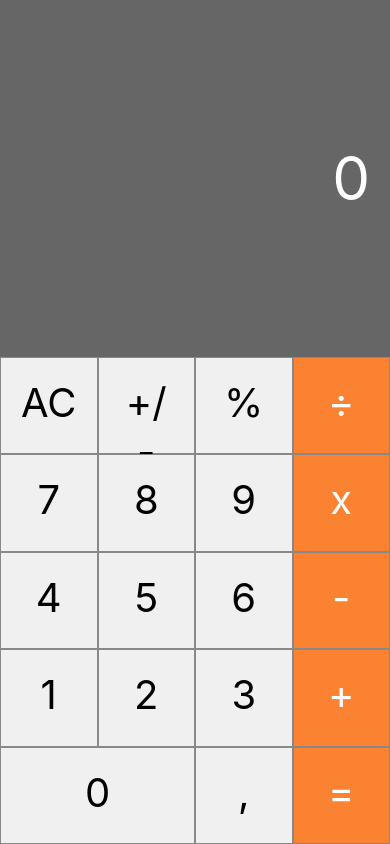
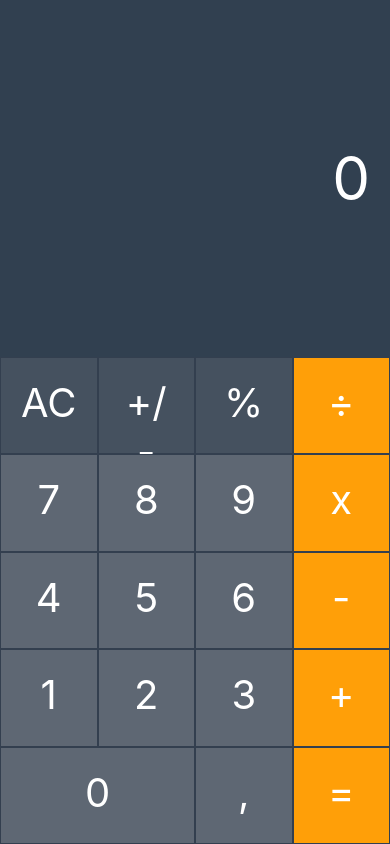
Before and after one commit to mfabiodias/react-native-simple-calculator, a React Native app: screen / in a window 390 px wide. Built offline with nearby package versions, Linux system fonts and the light colour scheme.

Commit message:
Adicionado todas as funcionalidades e layout da calculadora MacOS

```diff
--- a/App.js
+++ b/App.js
@@ -6,29 +6,10 @@ import Display from './src/components/Display'
 const initialState = {
   displayValue: '0', // Valor inicial do visor
   clearDisplay: false, // Atributo para limpar o display
-  operation: null, // Armazena o operador pressionado
+  operation: null, // Atributo que armazena o operador
   values: [0,0], // Explicação abaixo.
   current: 0, // Posição para adicionar valores no array values. Valores validos (0 e 1)
 }
-
-/**
- * initialState->values: Este array armazena os valores digitados pelo usuário em dois estágios. Exe:
- *
- * Parte 1
- * A medida que o usuário pressiona os dígitos na calculadora (0~9 e .), estes são concatenados e armazenados em values[0].
- *
- * Parte 2
- * No momento que o usuário pressiona um operador (+, -, *, /) o ponteiro do values passa de 0 para 1 através do atributo current.
- * Nesse momento values[0] tem um valor armazenado e o operador passa de null para o operador pressionado e o display é limpo.
- *
- * Parte 3
- * Identico a Parte 1, os valores digitados são concatenados e armazenados em values[1]
- *
- * Parte 4
- * Similar a Parte 2, com a diferença que nesse momento podemos receber um novo operador (=) que irá apresentar o resultado.
- * No caso de outro operador ser pressionado, o cálculo é realizado, armazenado em values[0], enquanto values[1] ficará no
- * aguardo de um novo valor para aplicar a lógica do operador ou finalizar com o operador (=)
- */
 
 export default class APP extends Component {
 
@@ -58,6 +39,9 @@ export default class APP extends Component {
     // Validação para apenas um ponto. Caso o ponto já esteja em displayValue ele é ignorado
     if(n === ',' && !clearDisplay && this.state.displayValue.includes(',')) return
 
+    // Insere o zero antes da vírgula quando número inteiro for menor que 1
+    if(n === ',' && clearDisplay) n = '0,'
+
     // Armazena valor corrente quando clearDisplay !== true
     const currentValue = clearDisplay ? '' : this.state.displayValue
 
@@ -82,6 +66,41 @@ export default class APP extends Component {
     this.setState({ ...initialState })
   }
 
+  // Função realiza o total das operações
+  setTotal = (clearValue) => {
+
+    const values = [... this.state.values]
+
+    // Opção para zerar o valor anterior da memória quando setTotal e invocada de setOperation
+    values[1] = clearValue === true ? 0 : values[1]
+
+    try{
+      // Eval retorna o resultado da operação setada anteriomente e armazena em values[0]
+      values[0] = parseFloat(eval(`${values[0]} ${this.state.operation} ${values[1]}`).toFixed(9));
+
+      //Corrige o problema de divisão de 0/0 que retornava NaN
+      values[0] = Number.isNaN(values[0]) ? 0 : values[0]
+    }
+    // Em caso de falha restaura para o valor anterior
+    catch(e){
+      //console.debug(e)
+      values[0] = this.state.values[0]
+    }
+
+    // Define o estado da calculadora após aplicar a lógica
+    if(clearValue === true)
+    {
+      this.setState({ values })
+    }
+    else
+    {
+      this.setState({
+        displayValue: this.getDisplayValue(values[0]),
+        values,
+      })
+    }
+  }
+
   // Aplica a operação selecionada (Lógica da calculadora).
   setOperation = operation => {
 
@@ -96,19 +115,19 @@ export default class APP extends Component {
       // Implementamos a lógica da função que muda o sinal do número recebido
       values[current] = operation === '+/-' ? this.reverseSign(values[current])
         // Implementada a lógica da porcentagem
-        : values[1] == 0 ? values[current] / 100 : values[0] * values[1] / 100
+        : current == 0 ? values[current] / 100 : values[0] * values[1] / 100
 
       // Define o estado da calculadora após aplicar a lógica
       this.setState({
         displayValue: this.getDisplayValue(values[current]), // Seta o resultado da operação como string para o display
         operation: (operation === '%' && values[1] == 0) ? null : this.state.operation, // Seta ou redefine o atributo
-        current: current, // Salva a posição do array values
-        clearDisplay: true, // Limpa o display quando digitado os operadores (+, -, *, /)
-        values, // Armasena o array atual no estado
+        current, // Salva a posição do array values
+        values, // Armazena o array atual no estado
       })
     }
     else
     {
+
       // Armazena o operador e incrementa o ponteiro de values através do atributo current
       if(current === 0)
       {
@@ -117,69 +136,12 @@ export default class APP extends Component {
       // Aplica a lógica ao operador armazenado na etapa anterior no array values
       else
       {
-        // Inicia constantes para aplicação da lógica
-        const equals = operation === '='
-        //const values = [... this.state.values]
-
-        // Eval retorna o resultado da operação setada anteriomente e armazena em values[0]
-        try{
-          // console.debug(eval(`${values[0]} ${this.state.operation} ${values[1]}`));
-          // console.debug(parseFloat(eval(`${values[0]} ${this.state.operation} ${values[1]}`).toFixed(9)));
-
-          /**
-           * #############################
-           * ######## Problema #1 ########
-           * #############################
-           *
-           * Ao realizar soma ou subtração com números decimais o javascript apresenta problema na precisão.
-           *
-           * *** Deprecated ***
-           * values[0] = eval(`${values[0]} ${this.state.operation} ${values[1]}`)
-           *
-           * Isso ocorre porque os valores são transformados em strings para utilização na função eval.
-           * O Javascript tem esse problema de precisão quando realiza somas de strings. Esse probela
-           * poderá ser testado no console de qualquer navegador.
-           *
-           * Exe #1:
-           * '5.3' + '0.6' = 5.8999999999999995
-           * 5.3 + 0.6 = 5.9
-           *
-           * Exe #2:
-           * '5.6' - '0.2' = 5.3999999999999995
-           * 5.6 - 0.2 = 5.4
-           *
-           */
-
-          /**
-           * #############################
-           * ######## Melhoria #1 ########
-           * #############################
-           *
-           * O Problema #1 foi solicionado com a adição do toFixed(9) para precisão com a quantidade de dígitos
-           * possíveis no visor.
-           *
-           * (5.3 + 0.6).toFixed(9) = "5.900000000"
-           *
-           * E posteriormente a introdução do parseFloat() que irá ignorar os zeros a direita retornando:
-           * parseFloat("5.900000000") = 5.9
-           */
-
-          values[0] = parseFloat(eval(`${values[0]} ${this.state.operation} ${values[1]}`).toFixed(9));
-        }
-        // Em caso de falha restaura para o valor anterior
-        catch(e){
-          console.debug(e)
-          values[0] = this.state.values[0]
-        }
-
-        // Zera values[1] após aplicação do operador acima, estando apto a receber nova sequencia de digitos
-        values[1] = 0
+        // Zera o values[1] quando o usuário clica em uma operação (+, -, *, /, %, +/-) e values[1] não está zerada
+        this.setTotal(true)
 
         // Define o estado da calculadora após aplicar a lógica
         this.setState({
-          displayValue: this.getDisplayValue(values[0]), // Seta o resultado da operação como string para o display
-          operation: equals ? null : operation, // Seta ou redefine o atributo
-          current: equals ? 0 : 1, // Salva a posição do array values
+          operation: operation, // Seta ou redefine o atributo
           clearDisplay: true, // Limpa o display quando digitado os operadores (+, -, *, /)
           values, // Armasena o array atual no estado
         })
@@ -192,9 +154,9 @@ export default class APP extends Component {
       <View style={styles.container}>
         <Display value={this.state.displayValue} />
         <View style={styles.buttons}>
-          <Button label='AC'  onClick={this.clearMemory} ></Button>
-          <Button label='+/-' onClick={this.setOperation} ></Button>
-          <Button label='%'   onClick={this.setOperation} ></Button>
+          <Button label='AC'  onClick={this.clearMemory} top ></Button>
+          <Button label='+/-' onClick={this.setOperation} top ></Button>
+          <Button label='%'   onClick={this.setOperation} top ></Button>
           <Button label='÷'   onClick={this.setOperation} operation ></Button>
           <Button label='7'   onClick={this.addDigit} ></Button>
           <Button label='8'   onClick={this.addDigit} ></Button>
@@ -210,7 +172,7 @@ export default class APP extends Component {
           <Button label='+'   onClick={this.setOperation} operation ></Button>
           <Button label='0'   onClick={this.addDigit} double ></Button>
           <Button label=','   onClick={this.addDigit} ></Button>
-          <Button label='='   onClick={this.setOperation} operation ></Button>
+          <Button label='='   onClick={this.setTotal} operation ></Button>
         </View>
       </View>
     )
--- a/src/components/Button.js
+++ b/src/components/Button.js
@@ -12,14 +12,24 @@ const style = StyleSheet.create({
         height: Dimensions.get('window').width / 4,
         width: Dimensions.get('window').width / 4,
         padding: 20,
-        backgroundColor: '#f0f0f0',
+        color: '#fff',
+        backgroundColor: '#5E6773',
         textAlign: 'center',
         borderWidth: 1,
-        borderColor: '#888',
+        borderColor: '#333F4F',
+
+        justifyContent: 'center',
+
+        alignItems: 'flex-end',
+    },
+    activeButton: {
+        borderWidth: 2,
+    },
+    topButton: {
+        backgroundColor: '#45515F',
     },
     operationButton: {
-        color: '#fff',
-        backgroundColor: '#fa8231',
+        backgroundColor: '#ff9f08',
     },
     buttonDouble: {
         width: Dimensions.get('window').width / 2,
@@ -36,6 +46,7 @@ export default props => {
     if(props.double) StyleButton.push(style.buttonDouble)
     else if(props.triple) StyleButton.push(style.buttonTriple)
     else if(props.operation) StyleButton.push(style.operationButton)
+    else if(props.top) StyleButton.push(style.topButton)
 
     return (
         <TouchableHighlight onPress={() => props.onClick(props.label)} >
--- a/src/components/Display.js
+++ b/src/components/Display.js
@@ -10,7 +10,7 @@ const styles = StyleSheet.create({
         flex: 1,
         padding: 20,
         justifyContent: 'center',
-        backgroundColor: 'rgba(0,0,0,0.6)',
+        backgroundColor: '#314050',
         alignItems: 'flex-end',
     },
     displayValue: {
```
Also changed, not shown: 2 other files (tests, documents, lock files or other folders).
